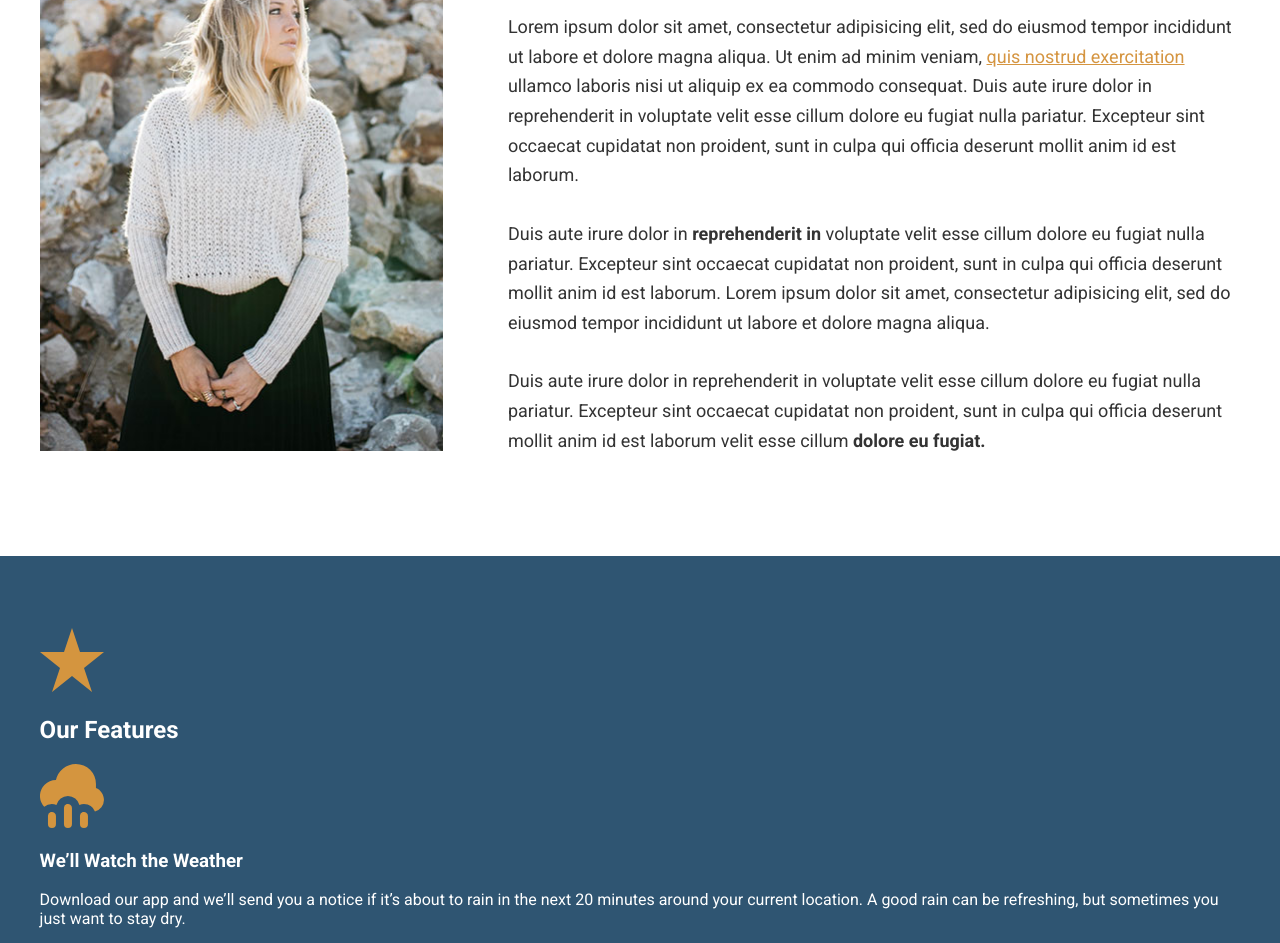
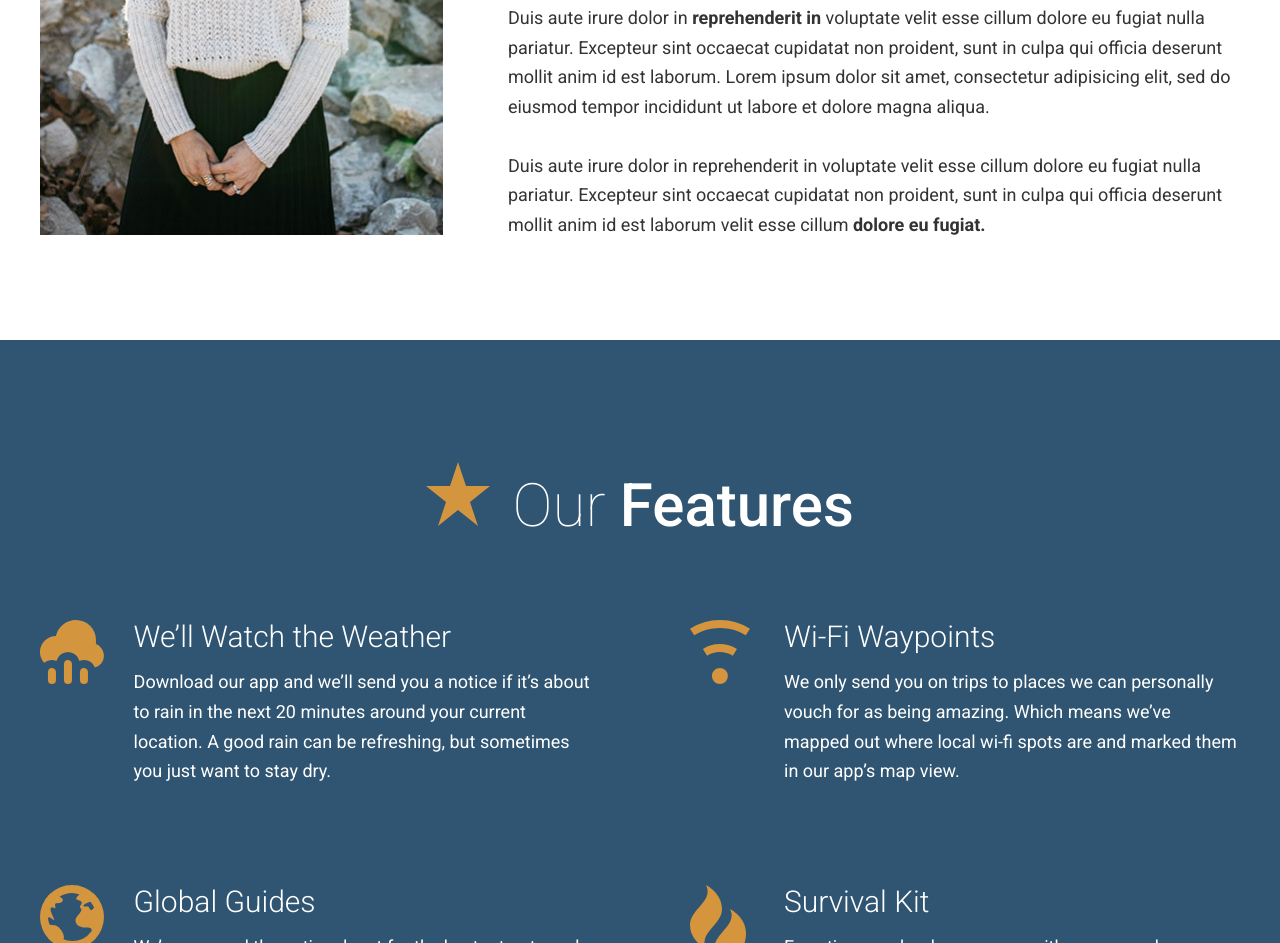
Before and after one commit to quiquepr69/travel-site, a website: page app/index.html in a window 1280 px wide. Shown: the part 1857-2800 px from the top of the page. Drawn offline with Linux system fonts and the light colour scheme.

Commit message:
added css files for features section

```diff
--- /dev/null
+++ b/app/assets/styles/modules/_feature-item.css
@@ -0,0 +1,14 @@
+.feature-item{
+	position:relative;
+	padding-left:5.875rem;
+	padding-bottom:2.5rem;
+&__icon{
+	position:absolute;
+	left:0;
+}
+&__title{
+	font-size:1.875rem;
+	font-weight:300;
+	margin-bottom:.8rem;
+}
+}
--- a/app/assets/styles/modules/_generic-content-container.css
+++ b/app/assets/styles/modules/_generic-content-container.css
@@ -1,7 +1,8 @@
 .generic-content-container{
 	p{
+		font-weigh:300;
 		line-height:1.65;
-		margin:1.8rem 0;
+		margin:0 0 1.8rem 0;
 		@mixin atSmall{
 			font-size:1.125rem;
 		}
--- a/app/assets/styles/modules/_row.css
+++ b/app/assets/styles/modules/_row.css
@@ -3,9 +3,14 @@
 	&--gutters{
 		margin-right:-4.06rem;
 	}
+	&--gutters-large{
+		margin-right:-6.25rem;
+	}
+	&--gutters-large > div {
+		padding-right:6.25rem;
+	}
 	&--gutters > div {
 		padding-right:4.06rem;
-
 	}
 	&__b-margin-until-medium{
 		margin-bottom:1rem;
@@ -22,6 +27,13 @@
 	&__medium-4--larger{
 		width:37%;
 	}
+	&__medium-6{
+		float:left;
+		width:50%;
+	}
+	&__medium-6--larger{
+		width:37%;
+	}
 	&__medium-8{
 		float:left;
 		width:66.66%;
--- /dev/null
+++ b/app/assets/styles/modules/_section-title.css
@@ -0,0 +1,24 @@
+.section-title{
+	font-size:2.55rem;
+	font-weight:200;
+	text-align:center;
+	@mixin atSmall{
+		font-size:3.75rem;
+
+	}
+strong{
+	font-weight:500;
+}
+&__icon{
+	display:block;
+	margin-right: auto;
+	margin-left:auto;
+	margin-bottom:.7rem;
+
+	@mixin atSmall{
+		margin:0 .5rem 0 0;
+		display:inline-block;
+	}
+}
+
+}
--- a/app/assets/styles/styles.css
+++ b/app/assets/styles/styles.css
@@ -9,3 +9,5 @@
 @import "modules/_row";
 @import "modules/_headline";
 @import "modules/_generic-content-container";
+@import "modules/_section-title";
+@import "modules/_feature-item";
--- a/app/index.html
+++ b/app/index.html
@@ -10,18 +10,7 @@
 </head>
 <body>
   <header>
-    <ul>
-    	<li>1</li>
-    	<li>2</li>
-    	<li>3</li>
-    	<li>4</li>
-		<li>5</li>
-		<li>6</li>
-		<li>7</li>
-		<li>8</li>
-		<li>9</li>
-		<li>10</li>
-    </ul> </header>
+	</header>
     <img src="assets/images/icons/clear-view-escapes.svg">
     <a href="#" class="btn ">Get in Touch with us</a>
     <nav>
@@ -83,24 +72,37 @@
 
   <div id="features" class="page-section page-section--blue">
     <div class="wrapper">
-		<img src="assets/images/icons/star.svg">
-		<h2>Our Features</h2>
 
-		<img src="assets/images/icons/rain.svg">
-		<h3>We&rsquo;ll Watch the Weather</h3>
-		<p>Download our app and we&rsquo;ll send you a notice if it&rsquo;s about to rain in the next 20 minutes around your current location. A good rain can be refreshing, but sometimes you just want to stay dry.</p>
+		<h2 class="section-title"><img src="assets/images/icons/star.svg" class="section-title__icon"> Our <strong>Features</strong></h2>
 
-		<img src="assets/images/icons/globe.svg">
-		<h3>Global Guides</h3>
-		<p>We&rsquo;ve scoured the entire planet for the best retreats and beautiful vistas. If there&rsquo;s a corner of the world you want to escape to we know the most scenic and inspiring locations.</p>
+		<div class="row row--gutters-large generic-content-container">
+		  <div class="row__medium-6">
 
-		<img src="assets/images/icons/wifi.svg">
-		<h3>Wi-Fi Waypoints</h3>
-		<p>We only send you on trips to places we can personally vouch for as being amazing. Which means we&rsquo;ve mapped out where local wi-fi spots are and marked them in our app&rsquo;s map view.</p>
+		    <div class="feature-item">
+			   <img class="feature-item__icon" src="assets/images/icons/rain.svg">
+				<h3 class="feature-item__title"> We&rsquo;ll Watch the Weather</h3>
+				<p>Download our app and we&rsquo;ll send you a notice if it&rsquo;s about to rain in the next 20 minutes around your current location. A good rain can be refreshing, but sometimes you just want to stay dry.</p>
+			</div>
 
-		<img src="assets/images/icons/fire.svg">
-		<h3>Survival Kit</h3>
-		<p>Everytime you book an escape with us we send you a survival kit with the finest materials. The kit will allow you to setup a tent, start a fire, scratch your own back and lower your taxes.</p>
+            <div class="feature-item">
+				<img class="feature-item__icon" src="assets/images/icons/globe.svg">
+				<h3 class="feature-item__title">Global Guides</h3>
+				<p>We&rsquo;ve scoured the entire planet for the best retreats and beautiful vistas. If there&rsquo;s a corner of the world you want to escape to we know the most scenic and inspiring locations.</p>
+			</div>
+		  </div>
+		  <div class="row__medium-6">
+		    <div class="feature-item">
+				<img class="feature-item__icon" src="assets/images/icons/wifi.svg">
+				<h3 class="feature-item__title">Wi-Fi Waypoints</h3>
+				<p>We only send you on trips to places we can personally vouch for as being amazing. Which means we&rsquo;ve mapped out where local wi-fi spots are and marked them in our app&rsquo;s map view.</p>
+		   </div>
+		   <div class="feature-item">
+				<img class="feature-item__icon" src="assets/images/icons/fire.svg">
+				<h3 class="feature-item__title">Survival Kit</h3>
+				<p>Everytime you book an escape with us we send you a survival kit with the finest materials. The kit will allow you to setup a tent, start a fire, scratch your own back and lower your taxes.</p>
+			</div>
+		  </div>
+		</div>
 	</div>
   </div>
 
--- a/app/temp/styles/styles.css
+++ b/app/temp/styles/styles.css
@@ -618,9 +618,16 @@ a{
 		margin-right:-4.06rem;
 	}
 
+.row--gutters-large{
+		margin-right:-6.25rem;
+	}
+
+.row--gutters-large > div {
+		padding-right:6.25rem;
+	}
+
 .row--gutters > div {
 		padding-right:4.06rem;
-
 	}
 
 .row__b-margin-until-medium{
@@ -637,6 +644,13 @@ a{
 		width:33.33%;
 	}
 	.row__medium-4--larger{
+		width:37%;
+	}
+	.row__medium-6{
+		float:left;
+		width:50%;
+	}
+	.row__medium-6--larger{
 		width:37%;
 	}
 	.row__medium-8{
@@ -707,8 +721,9 @@ a{
   }
 
 .generic-content-container p{
+		font-weigh:300;
 		line-height:1.65;
-		margin:1.8rem 0;
+		margin:0 0 1.8rem 0;
 	}
 
 @media(min-width:530px){
@@ -722,3 +737,54 @@ a{
 		font-weigh:700;
 
 	}
+
+.section-title{
+	font-size:2.55rem;
+	font-weight:200;
+	text-align:center;
+
+}
+
+@media(min-width:530px){
+
+.section-title{
+		font-size:3.75rem
+
+}
+	}
+
+.section-title strong{
+	font-weight:500;
+}
+
+.section-title__icon{
+	display:block;
+	margin-right: auto;
+	margin-left:auto;
+	margin-bottom:.7rem;
+}
+
+@media(min-width:530px){
+
+.section-title__icon{
+		margin:0 .5rem 0 0;
+		display:inline-block
+}
+	}
+
+.feature-item{
+	position:relative;
+	padding-left:5.875rem;
+	padding-bottom:2.5rem;
+}
+
+.feature-item__icon{
+	position:absolute;
+	left:0;
+}
+
+.feature-item__title{
+	font-size:1.875rem;
+	font-weight:300;
+	margin-bottom:.8rem;
+}
```
